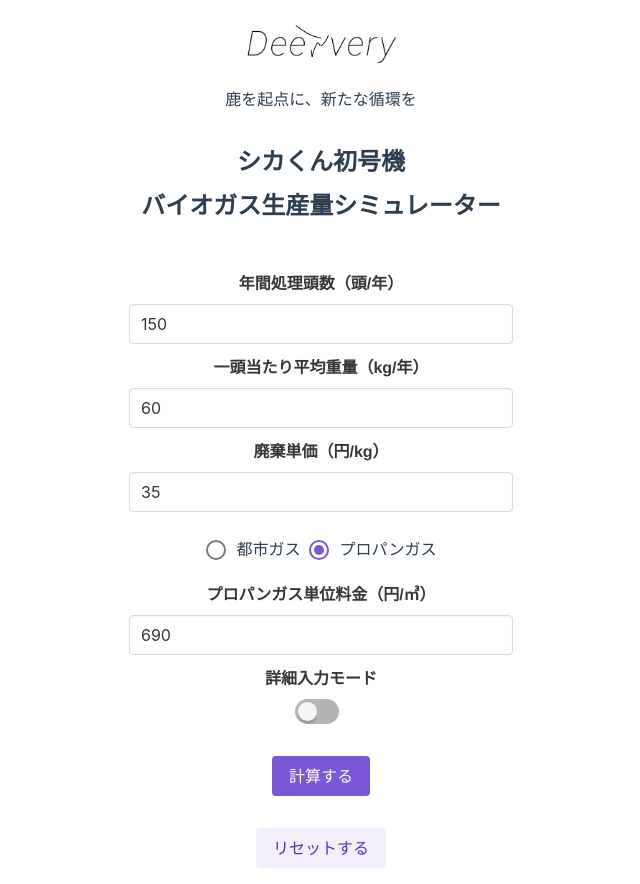
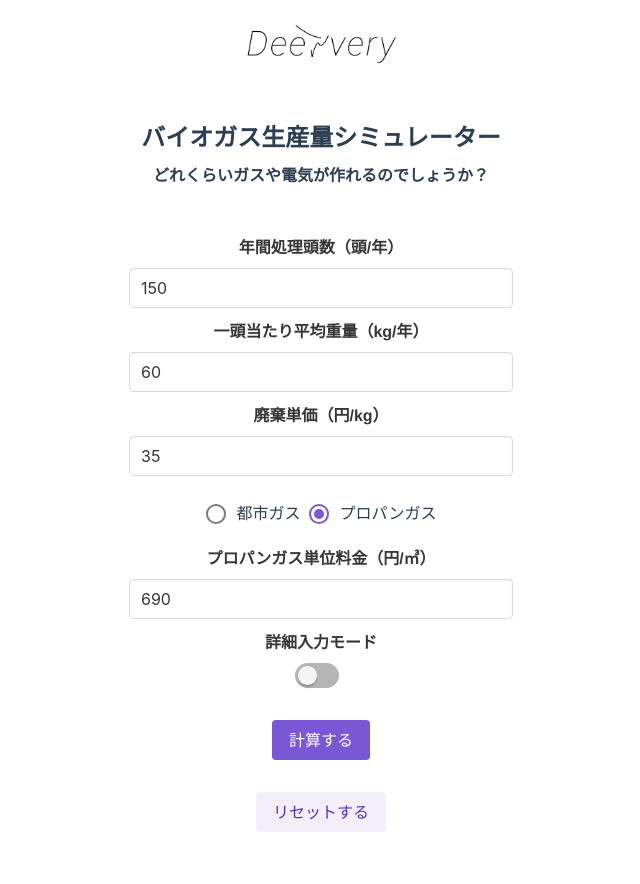
Before and after one commit to okyohe/simulate, a Vue app: page / in a window 1280 px wide. Shown: the whole page, without its empty margins (319-959 px from the left). After the commit the page ends 848 px from the top, so only its background shows below. Built offline with nearby package versions, Linux system fonts and the light colour scheme.

Commit message:
electricity added

```diff
--- a/src/App.vue
+++ b/src/App.vue
@@ -3,9 +3,9 @@
     <header>
       <img alt="Vue logo" src="./assets/logo.png">
     </header>
-    <p>{{ message }}</p>
-    <h1>シカくん初号機</h1>
-    <h2>{{ PageTitle }}</h2>
+    <!-- <p>{{ message }}</p> -->
+    <h1>{{ PageTitle }}</h1>
+    <h2>{{ PageSubtitle }}</h2>
 
 
     <SimulateSavings msg="内臓も最大限いただきます"/>
@@ -20,7 +20,8 @@
   data(){
     return{
       message : "鹿を起点に、新たな循環を",
-      PageTitle : "バイオガス生産量シミュレーター"
+      PageTitle : "バイオガス生産量シミュレーター",
+      PageSubtitle: "どれくらいガスや電気が作れるのでしょうか？"
     }
   },
   components: {
@@ -65,7 +66,7 @@
 h2 {
   margin: 0.5rem auto 3rem;
   font-weight: bold;
-  font-size: 1.5rem;
+  font-size: 1rem;
 }
 
 </style>
--- a/src/components/SimulateSavings.vue
+++ b/src/components/SimulateSavings.vue
@@ -42,7 +42,8 @@
         </b-field>
       </section>
       <div class="generated" v-show="is_generate">
-        <p>節約できる金額は{{SimulatedSavingsEnergyCost}}円/年です。</p>
+        <p>一年間で生産できるガス量は<span class="bold">{{amount_gas}}㎥</span>、節約できるガス料金は<span class="bold">{{SimulatedSavingsEnergyCost}}円/年</span>です。</p>
+        <p>同じく一年間で生産できる電気量は<span class="bold">{{amount_electricity}}kWh</span>、節約できる電気料金は<span class="bold">{{SimulatedSavingElectricityCost}}円/年</span>です。電気だとエネルギー効率が落ちるためガスでお使いいただくことをおすすめしております。</p>
         <p>概算になりますので、詳しいお見積りはご相談の際に共有させていただきます。</p>
         <p class="mt-4">deerveryone@gmail.com</p>
         <p>070-8380-0865</p>
@@ -114,7 +115,10 @@
       return this.gabage_amount * this.unitcost_garbage;
     },
     amount_gas: function(){
-      return this.amount_ingridient * this.dry_weight *  this.vs_ratio * this.ratio_metan //(m3)
+      return Math.round(this.amount_ingridient * this.dry_weight *  this.vs_ratio * this.ratio_metan).toLocaleString(); //(m3)
+    },
+    amount_electricity: function(){
+      return Math.round(this.amount_gas*37000*0.25/3600)
     },
     // output
     SimulatedSavingGarbageCost: function() {
@@ -125,6 +129,9 @@
     },
     SimulatedSavingsCitygasCost: function(){
       return Math.round(this.amount_gas * this.unitcost_citygas);
+    },
+    SimulatedSavingElectricityCost: function(){
+      return Math.round(this.amount_electricity * 30).toLocaleString();
     },
     SimulatedSavingsEnergyCost: function(){
 
@@ -140,7 +147,6 @@
   methods : {
       simulate:function(){
         this.is_generate = true;
-
         // if(this.gas_type=="city"){
 
         //   this.SimulatedSavingsEnergyCost = this.SimulatedSavingsCitygasCost.toLocaleString();
@@ -197,6 +203,12 @@
 .generated{
   margin: 4rem auto;
   font-family: bold;
+  background-color:#f2effb ;
+  border-radius: 5%;
+  padding: 2rem;
+}
+.bold{
+  font-weight: bold;
 }
 .simulate .field{
   width: 100%
```
